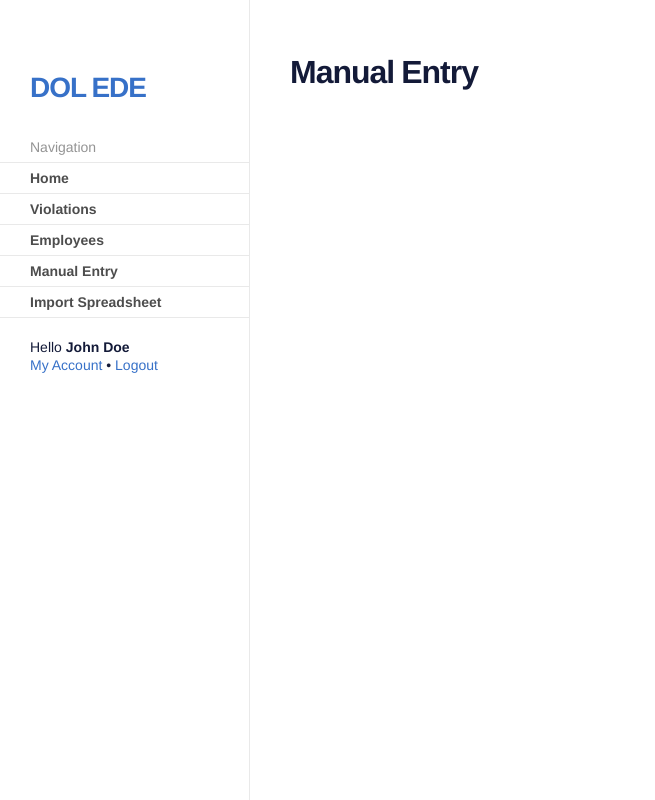
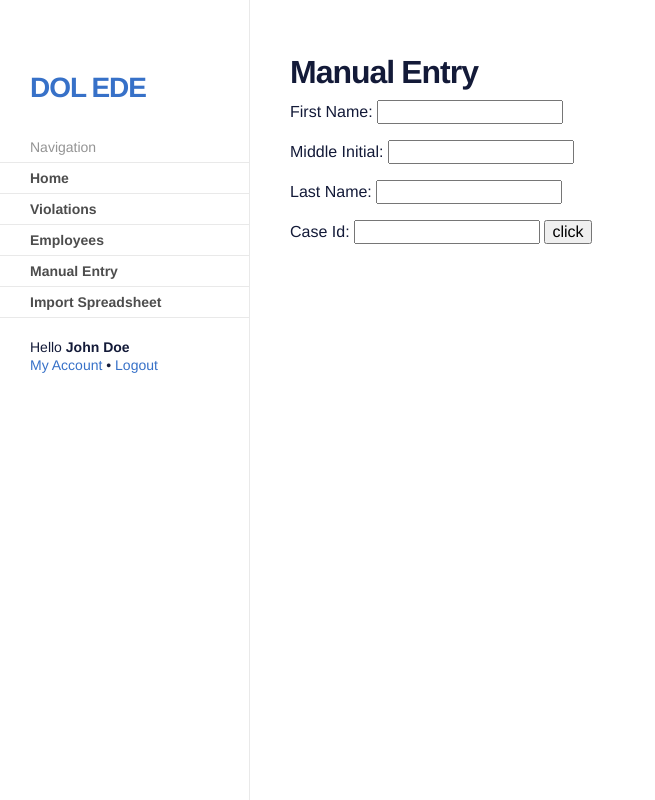
Before and after one commit to USDepartmentofLabor/whd-pws-ede-pop, a Flask app: template templates/manual.html in a window 1280 px wide. Shown: the whole page, without its empty margins (0-655 px from the left). Run offline with Flask 2, Linux system fonts and the light colour scheme; the template is opened without the code that fills it, so the values that code supplies are empty; some libraries are stand-ins or nearby versions.

Commit message:
case_id functionality working

```diff
--- a/app.py
+++ b/app.py
@@ -48,20 +48,33 @@ def index():
 def violations():
     return render_template("violations.html")
 
+@app.route("/employeesx")
+@requires_auth
+def employeesx():
+    emps = get_employee_names()
+    return "\n".join(map(pretty,emps))
+    return render_template("employees.html")
+
 @app.route("/employees")
 @requires_auth
 def employees():
-    return render_template("employees.html")
-
-@app.route("/employeesx")
-@requires_auth
-def employeesxs():
     case_id = find_random_case(conn)
     emps = read_employees_from_case(conn,case_id)
-#    emps = get_employee_names()
-#    return "\n".join(map(pretty,emps))
     print emps
     return render_template("employeesx.html",case_id=case_id,employees=emps)
+
+@app.route("/add_employee")
+@requires_auth
+def add_employee():
+    f = request.args.get('fname')
+    m = request.args.get('mname')
+    m = m[0]
+    l = request.args.get('lname')
+    case_id = request.args.get('case_id',0,type=int)
+    print f + m + l + " into case: "+str(case_id)
+    create_new_employee(conn,case_id,f,m,l)
+    return f + m + l + " into case: "+str(case_id)
+
 
 @app.route("/manual")
 @requires_auth
--- a/templates/manual.html
+++ b/templates/manual.html
@@ -1,5 +1,45 @@
 {% extends "layout.html" %}
 
+
 {% block body %}
+
+<script src="//code.jquery.com/jquery-1.11.2.min.js"></script>
+
+<script type="text/javascript">
+  $SCRIPT_ROOT = {{ request.script_root|tojson|safe }};
+  $(document).ready(function() {
+        var fname_el = $('#firstname_id');
+        var mname_el = $('#middlename_id');
+        var lname_el = $('#lastname_id');
+        var button_el = $('#button_el');
+        button_el.click(function() {
+            $.getJSON($SCRIPT_ROOT + '/add_employee', {
+              fname: $('input[name="firstname"]').val(),
+              mname: $('input[name="middlename"]').val(),
+              lname: $('input[name="lastname"]').val(),
+              case_id: $('input[name="case"]').val()
+            },
+            function(data) {
+                alert(data);
+            });
+        });
+    });
+</script>
+
   <h1>Manual Entry</h1>
+First Name:
+ <input type="text" name="firstname" class="enter" value="" id="firstname_id"/>
+<p>
+Middle Initial:
+ <input type="text" name="middlename" class="enter" value="" id="middlename_id"/>
+<p>
+Last Name:
+ <input type="text" name="lastname" class="enter" value="" id="lastname_id"/>
+<p>
+
+Case Id:
+ <input type="text" name="case" class="enter" value="" id="case_id"/>
+
+ <input type="button" value="click" id="button_el"/>
+
 {% endblock %}
```
